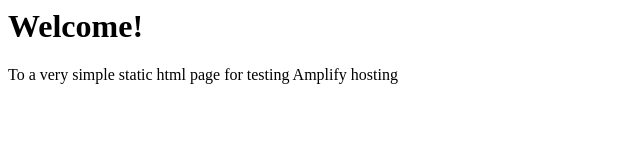
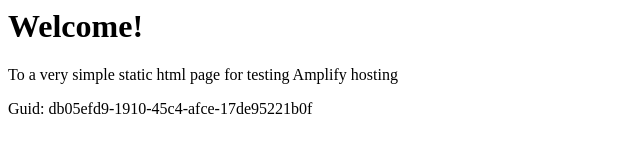
Before and after one commit to aws-aemilia-nrt/Github-PR-Commit-Integration-Test-DoNotTouch-v1-preprod-ap-northeast-1, a website: page src/index.html in a window 1280 px wide. Shown: the whole page, without its empty margins (0-640 px from the left). Drawn offline with Linux system fonts and the light colour scheme.

Commit message:
commit from integ tests

```diff
--- a/src/index.html
+++ b/src/index.html
@@ -1,3 +1,5 @@
+
+
 <html lang="en">
 
 <head>
@@ -10,6 +12,6 @@
 <body>
     <h1>Welcome!</h1>
     <p>To a very simple static html page for testing Amplify hosting</p>
-</body>
+    <p>Guid: db05efd9-1910-45c4-afce-17de95221b0f</p></body>
 
 </html>
```
